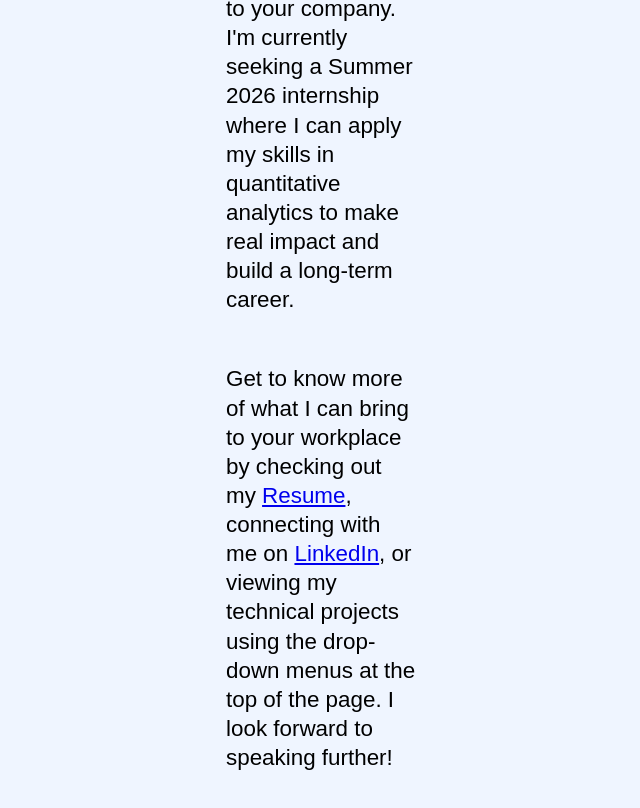
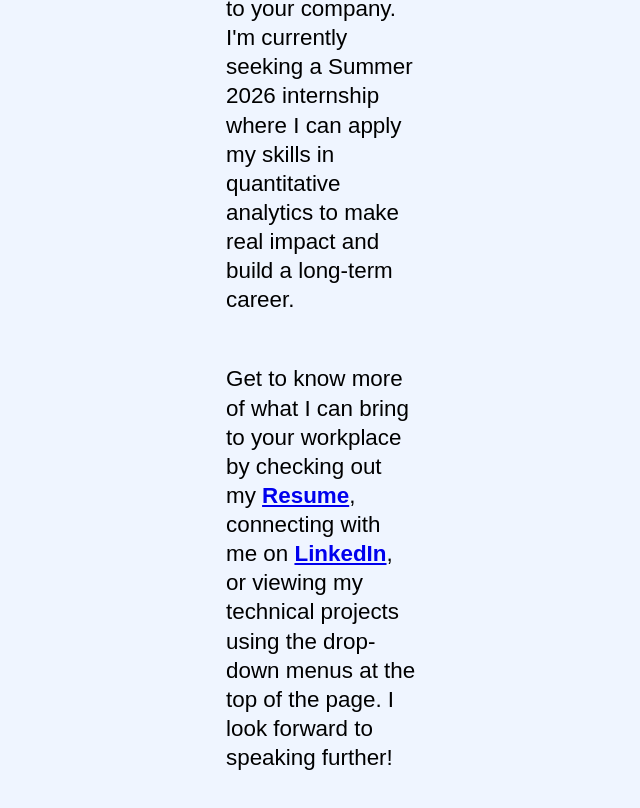
Before and after one commit to rreiser0/website, a plain HTML site: page index.html in a window 1280 px wide. Shown: the part 1051-1859 px from the top of the page, without its empty margins (344-984 px from the left). Drawn offline with Linux system fonts and the light colour scheme.

Commit message:
Add files via upload

```diff
--- a/index.html
+++ b/index.html
@@ -57,7 +57,7 @@
     <div class="intro-text">
         <p1>Hi, I'm Ryan. Welcome to my portfolio website which I coded from scratch using HTML, CSS, and JavaScript. Here, I display the most interesting projects I have worked on while studying Business Engineering and Data Science at the Colorado School of Mines.</p1>
         <p2>I have a passion for turning difficult to understand data into actionable insights and solutions, and would love to bring that same passion to your company. I'm currently seeking a Summer 2026 internship where I can apply my skills in quantitative analytics to make real impact and build a long-term career.</p2>
-        <p3>Get to know more of what I can bring to your workplace by checking out my <a href="http://rreiser.net/Resume.html">Resume</a>, connecting with me on <a href="https://www.linkedin.com/in/ryan-reiser/" target="_blank">LinkedIn</a>, or viewing my technical projects using the drop-down menus at the top of the page. I look forward to speaking further!</p3>
+        <p3>Get to know more of what I can bring to your workplace by checking out my <a href="http://rreiser.net/Resume.html"><strong>Resume</strong></a>, connecting with me on <a href="https://www.linkedin.com/in/ryan-reiser/" target="_blank"><strong>LinkedIn</strong></a>, or viewing my technical projects using the drop-down menus at the top of the page. I look forward to speaking further!</p3>
     </div>
     <img src="images/mines.png" alt="Colorado School of Mines Logo" class="mines" />
 </div>
```
